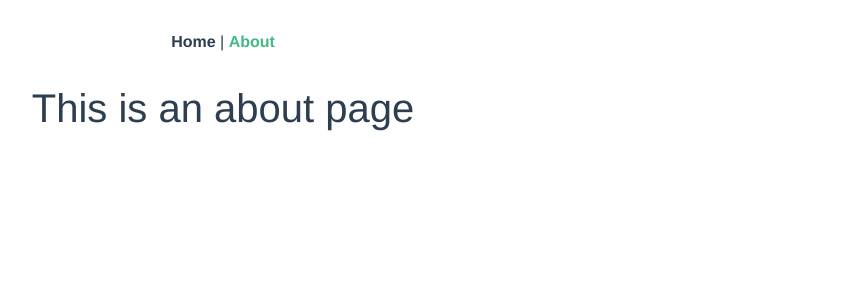
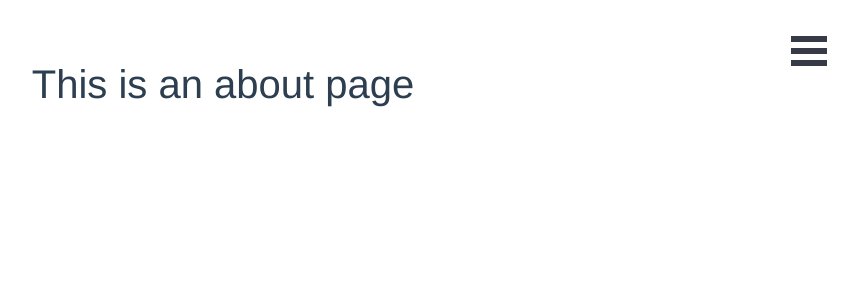
Before and after one commit to leoDexter/spa-pwa, a Vue app: page /about in a window 1280 px wide. Shown: the top 300 px of the page, without its empty margins (417-1275 px from the left). Built offline with nearby package versions, Linux system fonts and the light colour scheme.

Commit message:
:memo:Inclusão de meu lateral

```diff
--- a/package.json
+++ b/package.json
@@ -16,6 +16,8 @@
     "core-js": "^2.6.5",
     "font-awesome": "^4.7.0",
     "jquery": "^3.4.0",
+    "less": "^3.9.0",
+    "less-loader": "^4.1.0",
     "register-service-worker": "^1.6.2",
     "toastr": "^2.1.4",
     "vue": "^2.6.10",
--- a/src/App.vue
+++ b/src/App.vue
@@ -1,16 +1,67 @@
 <template>
   <div id="app">
     <div id="nav">
-      <router-link to="/">Home</router-link> |
-      <router-link to="/about">About</router-link>
+      <component :is="currentMenu" :right="side === 'right' ? true: false">
+        <router-link to="/">
+          <font-awesome-icon icon="bell"/>
+          <span>Home</span>
+        </router-link>
+        <router-link to="/about">
+          <font-awesome-icon icon="bell"/>
+          <span>about</span>
+        </router-link>
+        <a href="#">
+          <font-awesome-icon icon="bell"/>
+          <span>Alerts</span>
+        </a>
+        <a href="#">
+          <i class="fa fa-fw fa-envelope-o"></i>
+          <span>Messages</span>
+        </a>
+        <a href="#">
+          <i class="fa fa-fw fa-comment-o"></i>
+          <span>Comments</span>
+        </a>
+        <a href="#">
+          <i class="fa fa-fw fa-bar-chart-o"></i>
+          <span>Analytics</span>
+        </a>
+        <a href="#">
+          <i class="fa fa-fw fa-newspaper-o"></i>
+          <span>Reading</span>
+        </a>
+      </component>
     </div>
     <router-view/>
   </div>
 </template>
 
+<script>
+import slide from "./components/MenuStyles/slide";
+import Menu from "./components/Menu";
+
+export default {
+  data() {
+    return {
+      side: "right",
+      currentMenu: "slide"
+    };
+  },
+  components: {
+    slide,
+    Menu
+  },
+  methods: {
+    changeSide(side) {
+      this.side = side;
+    }
+  }
+};
+</script>
+
 <style>
 #app {
-  font-family: 'Avenir', Helvetica, Arial, sans-serif;
+  font-family: "Avenir", Helvetica, Arial, sans-serif;
   -webkit-font-smoothing: antialiased;
   -moz-osx-font-smoothing: grayscale;
   text-align: center;
--- /dev/null
+++ b/src/components/Menu.vue
@@ -0,0 +1,261 @@
+<template>
+    <div>
+        <div ref="sideNav" class="bm-menu">
+            <nav class="bm-item-list">
+                <slot></slot>
+            </nav>
+            <span class="bm-cross-button cross-style" @click="closeMenu" :class="{ hidden: !crossIcon }">
+                <span v-for="(x, index) in 2" :key="x" class="bm-cross" :style="{ position: 'absolute', width: '3px', height: '14px',transform: index === 1 ? 'rotate(45deg)' : 'rotate(-45deg)'}">
+                </span>
+            </span>
+        </div>
+
+        <div ref="bmBurgerButton" class="bm-burger-button" @click="openMenu" :class="{ hidden: !burgerIcon }">
+            <span class="bm-burger-bars line-style" :style="{top:20 * (index * 2) + '%'}" v-for="(x, index) in 3" :key="index"></span>
+        </div>
+
+    </div>
+</template>
+
+<script>
+    export default {
+      name: 'menubar',
+      data() {
+        return {
+          isSideBarOpen: false
+        };
+      },
+      props: {
+        isOpen: {
+          type: Boolean,
+          required: false
+        },
+        right: {
+          type: Boolean,
+          required: false
+        },
+        width: {
+          type: [String],
+          required: false,
+          default: '300'
+        },
+        disableEsc: {
+          type: Boolean,
+          required: false
+        },
+        noOverlay: {
+          type: Boolean,
+          required: false
+        },
+        onStateChange: {
+          type: Function,
+          required: false
+        },
+        burgerIcon: {
+          type: Boolean,
+          required: false,
+          default: true
+        },
+        crossIcon: {
+          type: Boolean,
+          required: false,
+          default: true
+        },
+        disableOutsideClick: {
+          type: Boolean,
+          required: false,
+          default: false
+        }
+      },
+      methods: {
+        openMenu() {
+          this.$emit('openMenu');
+          this.isSideBarOpen = true;
+
+          if (!this.noOverlay) {
+            document.body.className += 'bm-overlay';
+          }
+          if (this.right) {
+            this.$refs.sideNav.style.left = 'auto';
+            this.$refs.sideNav.style.right = '0px';
+          }
+          this.$nextTick(function() {
+            this.$refs.sideNav.style.width = this.width
+              ? this.width + 'px'
+              : '300px';
+          });
+        },
+
+        closeMenu() {
+          this.$emit('closeMenu');
+          this.isSideBarOpen = false;
+          document.body.className = document.body.className.replace(
+            'bm-overlay',
+            ''
+          );
+          this.$refs.sideNav.style.width = '0px';
+        },
+
+        closeMenuOnEsc(e) {
+          e = e || window.event;
+          if (e.key === 'Escape' || e.keyCode === 27) {
+            this.$refs.sideNav.style.width = '0px';
+            document.body.style.backgroundColor = 'inherit';
+            this.isSideBarOpen = false;
+          }
+        },
+        documentClick(e) {
+          let element = this.$refs.bmBurgerButton;
+          let target = null;
+          if (e && e.target) {
+            target = e.target;
+          }
+
+          if (
+            element &&
+            element !== target &&
+            !element.contains(target) &&
+            e.target.className !== 'bm-menu' &&
+            this.isSideBarOpen &&
+            !this.disableOutsideClick
+          ) {
+            this.closeMenu();
+          }
+        }
+      },
+
+      mounted() {
+        if (!this.disableEsc) {
+          document.addEventListener('keyup', this.closeMenuOnEsc);
+        }
+      },
+      created: function() {
+        document.addEventListener('click', this.documentClick);
+      },
+      destroyed: function() {
+        document.removeEventListener('keyup', this.closeMenuOnEsc);
+        document.removeEventListener('click', this.documentClick);
+      },
+      watch: {
+        isOpen: {
+          deep: true,
+          immediate: true,
+          handler(newValue, oldValue) {
+            this.$nextTick(() => {
+              if (!oldValue && newValue) {
+                this.openMenu();
+              }
+              if (oldValue && !newValue) {
+                this.closeMenu();
+              }
+            });
+          }
+        },
+        right: {
+          deep: true,
+          immediate: true,
+          handler(oldValue, newValue) {
+            if (oldValue) {
+              this.$nextTick(() => {
+                this.$refs.bmBurgerButton.style.left = 'auto';
+                this.$refs.bmBurgerButton.style.right = '36px';
+                this.$refs.sideNav.style.left = 'auto';
+                this.$refs.sideNav.style.right = '0px';
+                document.querySelector('.bm-burger-button').style.left = 'auto';
+                document.querySelector('.bm-burger-button').style.right = '36px';
+                document.querySelector('.bm-menu').style.left = 'auto';
+                document.querySelector('.bm-menu').style.right = '0px';
+                document.querySelector('.cross-style').style.right='250px';
+              });
+            }
+            if (newValue) {
+              if (
+                this.$refs.bmBurgerButton.hasAttribute('style')
+              ) {
+                this.$refs.bmBurgerButton.removeAttribute('style');
+                this.$refs.sideNav.style.right = 'auto';
+                document
+                  .querySelector('.bm-burger-button')
+                  .removeAttribute('style');
+                document.getElementById('sideNav').style.right = 'auto';
+                document.querySelector('.cross-style').style.right='0px';
+              }
+            }
+          }
+        }
+      }
+    };
+</script>
+
+<style>
+    html {
+      height: 100%;
+    }
+    .bm-burger-button {
+      position: absolute;
+      width: 36px;
+      height: 30px;
+      left: 36px;
+      top: 36px;
+      cursor: pointer;
+    }
+    .bm-burger-button.hidden {
+      display: none;
+    }
+    .bm-burger-bars {
+      background-color: #373a47;
+    }
+    .line-style {
+      position: absolute;
+      height: 20%;
+      left: 0;
+      right: 0;
+    }
+    .cross-style {
+      position: absolute;
+      top: 12px;
+      right: 2px;
+      cursor: pointer;
+    }
+    .bm-cross {
+      background: #bdc3c7;
+    }
+    .bm-cross-button {
+      height: 24px;
+      width: 24px;
+    }
+    .bm-cross-button.hidden {
+      display: none;
+    }
+    .bm-menu {
+      height: 100%; /* 100% Full-height */
+      width: 0; /* 0 width - change this with JavaScript */
+      position: fixed; /* Stay in place */
+      z-index: 1000; /* Stay on top */
+      top: 0;
+      left: 0;
+      background-color: rgb(63, 63, 65); /* Black*/
+      overflow-x: hidden; /* Disable horizontal scroll */
+      padding-top: 60px; /* Place content 60px from the top */
+      transition: 0.5s; /*0.5 second transition effect to slide in the sidenav*/
+    }
+
+    .bm-overlay {
+      background: rgba(0, 0, 0, 0.3);
+    }
+    .bm-item-list {
+      color: #b8b7ad;
+      margin-left: 10%;
+      font-size: 20px;
+    }
+    .bm-item-list > * {
+      display: flex;
+      text-decoration: none;
+      padding: 0.7em;
+    }
+    .bm-item-list > * > span {
+      margin-left: 10px;
+      font-weight: 700;
+      color: white;
+    }
+</style>
--- /dev/null
+++ b/src/components/MenuStyles/slide.vue
@@ -0,0 +1,25 @@
+<template>
+    <div>
+        <Menu v-bind="this.$attrs" @openMenu="openMenu" @closeMenu="closeMenu">
+            <slot></slot>
+        </Menu>
+    </div>
+</template>
+
+<script>
+    import Menu from '../Menu';
+    export default {
+      name: 'slide',
+      components: {
+        Menu: Menu
+      },
+      methods: {
+        openMenu() {
+          this.$emit('openMenu');
+        },
+        closeMenu() {
+          this.$emit('closeMenu');
+        }
+      }
+    };
+</script>
--- a/src/main.js
+++ b/src/main.js
@@ -9,14 +9,15 @@ import 'bootstrap/dist/js/bootstrap.js'
 import 'bootstrap-vue/dist/bootstrap-vue.css'
 import 'jquery/dist/jquery.min.js'
 import { library } from '@fortawesome/fontawesome-svg-core'
-import { faCamera, faCommentAlt, faCircle } from '@fortawesome/free-solid-svg-icons'
+import { faCamera, faCommentAlt, faCircle, faBell } from '@fortawesome/free-solid-svg-icons'
 import { FontAwesomeIcon, FontAwesomeLayers, FontAwesomeLayersText } from '@fortawesome/vue-fontawesome'
 window.$ = window.jQuery = require('jquery')
 
 library.add(
   faCamera,
   faCommentAlt,
-  faCircle
+  faCircle,
+  faBell
 )
 
 // Fiz mudanças
```
Also changed, not shown: 1 other file (tests, documents, lock files or other folders).
